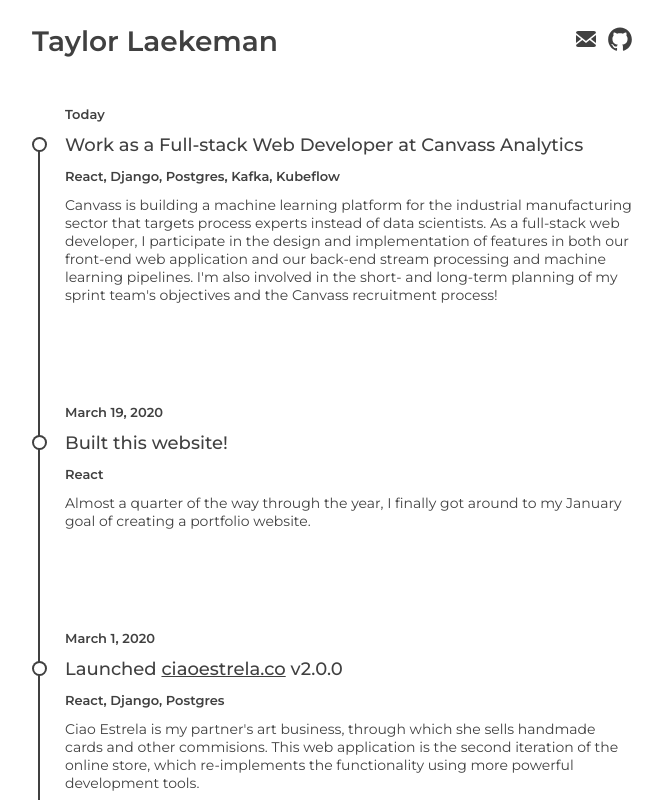
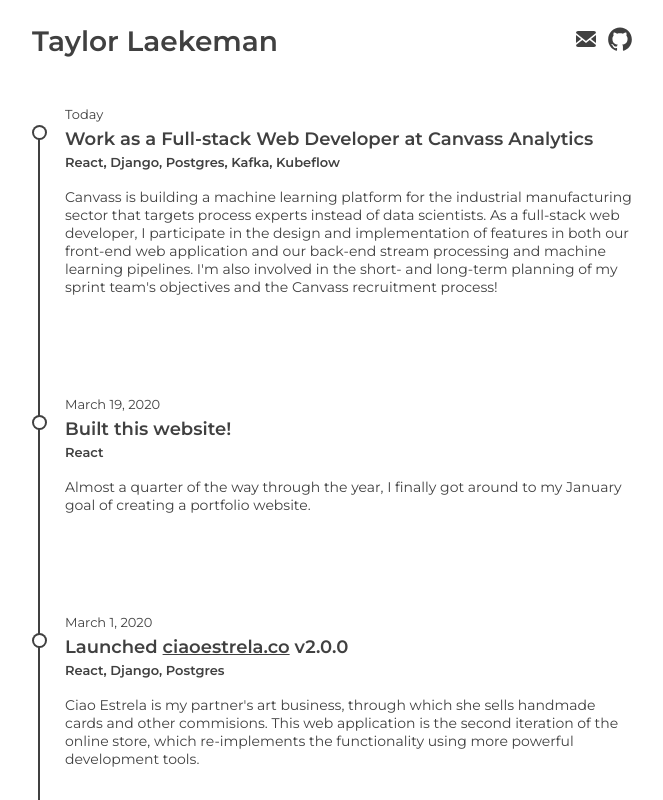
Before and after one commit to taylorlaekeman/tjlaekem, a React (Create React App) app: page / in a window 1280 px wide. Shown: the top 800 px of the page, without its empty margins (308-971 px from the left). Built offline with nearby package versions, Linux system fonts and the light colour scheme.

Commit message:
tweak styles following conversation with Jack (#15)

```diff
--- a/src/components/App.js
+++ b/src/components/App.js
@@ -57,33 +57,33 @@ const Main = styled.main`
     content: '';
     position: absolute;
     left: 30px;
-    top: 62px;
-    bottom: 360px;
+    top: 50px;
+    bottom: 376px;
     width: 2px;
     background-color: ${props => props.theme.colours.timeline};
 
     @media (min-width: 374px) {
-      bottom: 342px;
+      bottom: 358px;
     }
 
-    @media (min-width: 403px) {
-      bottom: 320px;
+    @media (min-width: 408px) {
+      bottom: 336px;
     }
 
     @media (min-width: 422px) {
-      bottom: 302px;
+      bottom: 318px;
     }
 
-    @media (min-width: 442px) {
-      bottom: 280px;
+    @media (min-width: 448px) {
+      bottom: 296px;
     }
 
     @media (min-width: 503px) {
-      bottom: 262px;
+      bottom: 278px;
     }
 
     @media (min-width: 636px) {
-      bottom: 244px;
+      bottom: 260px;
     }
 
     @media (min-width: 648px) {
--- a/src/components/Event.js
+++ b/src/components/Event.js
@@ -10,9 +10,10 @@ const Header = styled.header`
   display: grid;
   grid-template-areas:
     '.    date '
-    'icon title';
+    'icon title'
+    '.    tech ';
   grid-template-columns: 15px 1fr;
-  grid-gap: 12px 18px;
+  grid-column-gap: 18px;
 
   &:after {
     content: '';
@@ -29,20 +30,24 @@ const Header = styled.header`
 
 const Title = styled.h2`
   grid-area: title;
+  font-weight: 600;
+  margin-top: 6px;
+  margin-bottom: 4px;
 `;
 
 const Time = styled.time`
   grid-area: date;
 `;
 
-const Details = styled.main`
-  margin-left: 33px;
+const Technologies = styled.p`
+  grid-area: tech;
+  font-size: ${props => props.theme.fonts.small};
+  font-weight: 600;
 `;
 
-const Technologies = styled.p`
-  margin: 12px 0;
-  font-size: ${props => props.theme.fonts.small};
-  font-weight: 600;
+const Description = styled.p`
+  margin-left: 33px;
+  margin-top: 18px;
 `;
 
 const Event = ({ date, description, technologies, title }) => (
@@ -50,13 +55,9 @@ const Event = ({ date, description, technologies, title }) => (
     <Header>
       {date && <Time>{date}</Time>}
       <Title>{title}</Title>
+      {technologies && <Technologies>{technologies}</Technologies>}
     </Header>
-    {(description || technologies) && (
-      <Details>
-        <Technologies>{technologies}</Technologies>
-        <p>{description}</p>
-      </Details>
-    )}
+    {description && <Description>{description}</Description>}
   </Article>
 );
 
--- a/src/styles/Global.js
+++ b/src/styles/Global.js
@@ -19,12 +19,11 @@ export default createGlobalStyle`
   h2 {
     margin: 0;
     font-size: ${props => props.theme.fonts.large};
-    font-weight: 500;
   }
 
   time {
     font-size: ${props => props.theme.fonts.small};
-    font-weight: 600;
+    font-weight: 400;
   }
 
   p {
```
